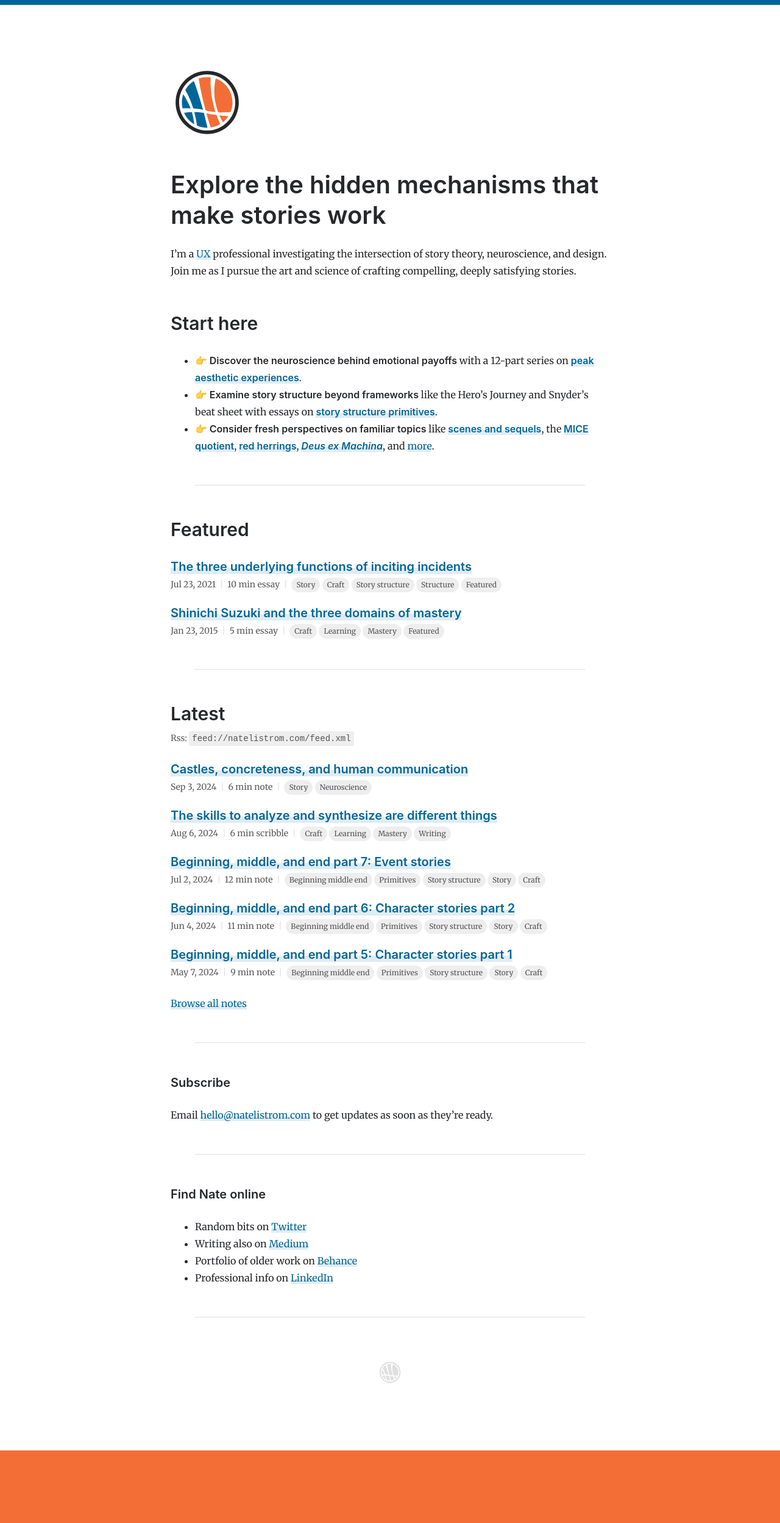
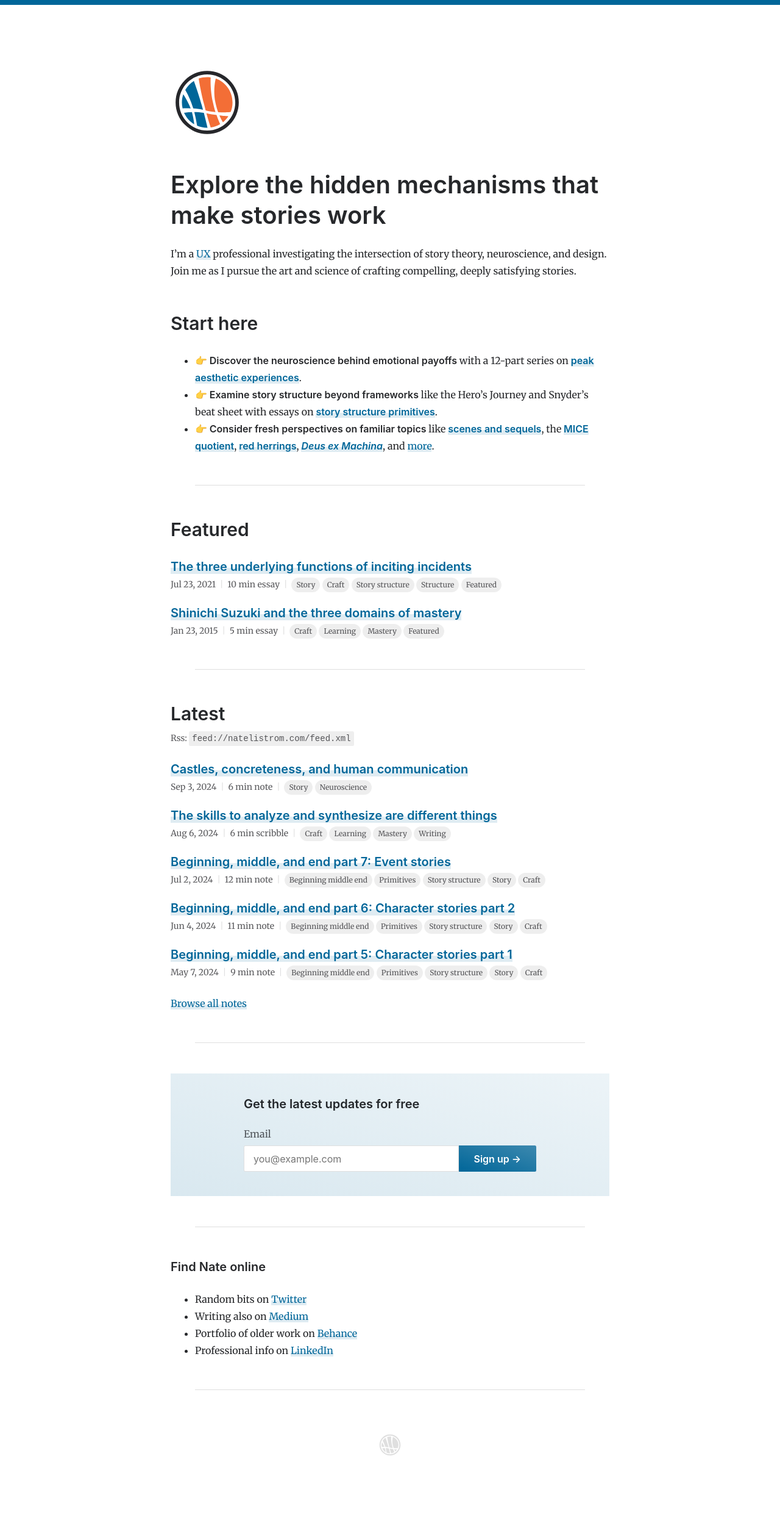
Before and after one commit to natelistrom/natelistrom.github.io, a Jekyll site: the page built from index.md, in a window 1280 px wide. Shown: the whole page at 61% size. Built offline with Jekyll 4.4.1, drawn with Linux system fonts in a browser that asks for light colours; before the commit the page ends 2378 px from its top, so only the background shows below that.

Commit message:
Add Buttondown subscribe form

```diff
--- a/_includes/_subscribe.html
+++ b/_includes/_subscribe.html
@@ -1,4 +1,20 @@
 <hr />
 
-<h4>Subscribe</h4>
-<p class="center">Email <a href="mailto:hello@natelistrom.com?subject=Sign me up!">hello@natelistrom.com</a> to get updates as soon as they&rsquo;re ready.</p>
+<div id="subscribe">
+<h4>Get the latest updates for free</h4>
+
+<form
+  action="
+          https://buttondown.com/api/emails/embed-subscribe/natelistrom
+         "
+  method="post"
+  class="embeddable-buttondown-form"
+>
+  <label for="email">Email</label>
+  <div>
+  <input type="email" name="email" placeholder="you@example.com" />
+  <input type="hidden" value="1" name="embed" />
+  <input type="submit" value="Sign up &rarr;" />
+  </div>
+</form>
+</div>
--- a/css/styles.scss
+++ b/css/styles.scss
@@ -213,7 +213,7 @@ th {
 }
 #content,
 .site-footer {
-  p, ul, ol, td, th {
+  p, ul, ol, td, th, label, input {
     font-size: 0.8rem;
     line-height: 1.4rem;
     margin: 1.2rem 0;
@@ -624,6 +624,55 @@ a.category:hover {
   color: $colorBorderLight;
 }
 
+#subscribe {
+  background-image: linear-gradient(to bottom left, rgba($colorPrimary, 0.075), rgba($colorPrimary, 0.15));
+  display: block;
+  padding: 1.75rem 1.5rem 2rem;
+  margin-bottom: 1.25rem;
+  form, h4 {
+    display: block;
+    margin-left: auto;
+    margin-right: auto;
+    max-width: 24rem;
+  }
+  h4 {margin-top: 0; margin-bottom: 0.8rem;}
+  label {
+    display: block;
+    margin-bottom: 0.25rem;
+    margin-top: 1rem;
+    color: $colorTextSecondary;
+  }
+  form div {display: flex;}
+  input {
+    @include font-sans;
+    display: inline-block;
+    margin-top: 0;
+    margin-bottom: 0;
+    border: 1px solid $colorBorderLight;
+    border-radius: $borderRadius;
+    padding: 0.325rem 0.75rem;
+    &:first-child {
+      border-top-right-radius: 0;
+      border-bottom-right-radius: 0;
+      flex-grow: 1;
+    }
+    &[type=submit] {
+      background-image: linear-gradient(to bottom left, rgba($colorPrimary, 0.75), rgba($colorPrimary, 1));
+      border: none;
+      border-top-left-radius: 0;
+      border-bottom-left-radius: 0;
+      color: $colorWhite;
+      font-weight: 600;
+      padding-left: 1.25rem;
+      padding-right: 1.25rem;
+      cursor: pointer;
+      &:hover {
+        background-color: rgba($colorPrimary, 0.9);
+      }
+    }
+  }
+}
+
 /* --- Flyout --- */
 
 /* 	The container that we animate with visibility and position
```
